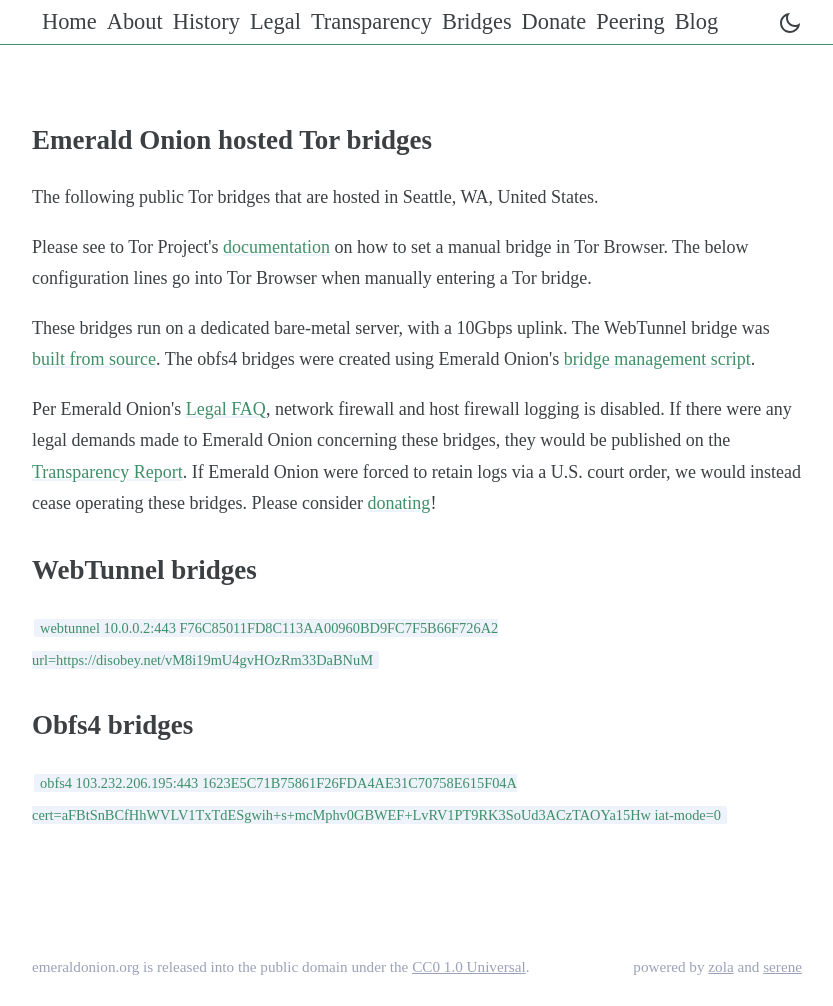
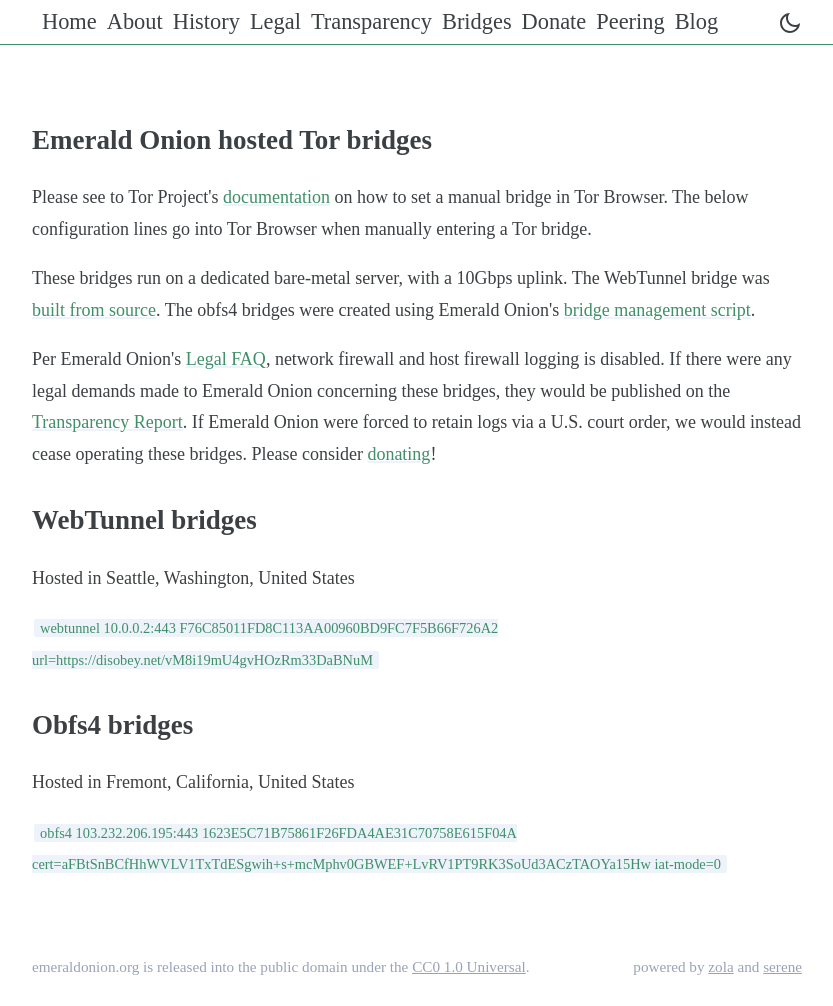
Before and after one commit to emeraldonion/emeraldonion.github.io, a Jekyll site: the page bridges/index.html, which Jekyll copies as it is, in a window 1280 px wide and 1006 px high. Shown: the whole window, without its empty margins (223-1056 px from the left). Built offline with Jekyll 4.4.1, drawn with Linux system fonts in a browser that asks for light colours.

Commit message:
changed hosted location

```diff
--- a/bridges/index.html
+++ b/bridges/index.html
@@ -97,7 +97,6 @@
                     data-backlink-icon='<svg xmlns="http://www.w3.org/2000/svg" viewBox="0 0 24 24" width="20" height="20"><path d="M9.41421 8L18.0208 16.6066L16.6066 18.0208L8 9.41421V17H6V6H17V8H9.41421Z" fill="currentColor"></path></svg>'
                     class="prose">
                     <h1 id="emerald-onion-hosted-tor-bridges">Emerald Onion hosted Tor bridges</h1>
-                    <p>The following public Tor bridges that are hosted in Seattle, WA, United States.</p>
                     <p>Please see to Tor Project's <a rel="noopener nofollow noreferrer"
                             href="https://tb-manual.torproject.org/bridges/" target="_blank">documentation</a> on how to
                         set
@@ -119,9 +118,11 @@
                             href="https://emeraldonion.org/donate/" target="_blank">donating</a>!</p>
 
                     <h1 id="webtunnel-bridges">WebTunnel bridges</h1>
+                    <p>Hosted in Seattle, Washington, United States</p>
                     <p><code>webtunnel 10.0.0.2:443 F76C85011FD8C113AA00960BD9FC7F5B66F726A2 url=https://disobey.net/vM8i19mU4gvHOzRm33DaBNuM</code>
                     </p>
                     <h1 id="obfs4-bridges">Obfs4 bridges</h1>
+                    <p>Hosted in Fremont, California, United States</p>
                     <p><code>obfs4 103.232.206.195:443 1623E5C71B75861F26FDA4AE31C70758E615F04A
                     cert=aFBtSnBCfHhWVLV1TxTdESgwih+s+mcMphv0GBWEF+LvRV1PT9RK3SoUd3ACzTAOYa15Hw iat-mode=0</code>
                     </p>
```
